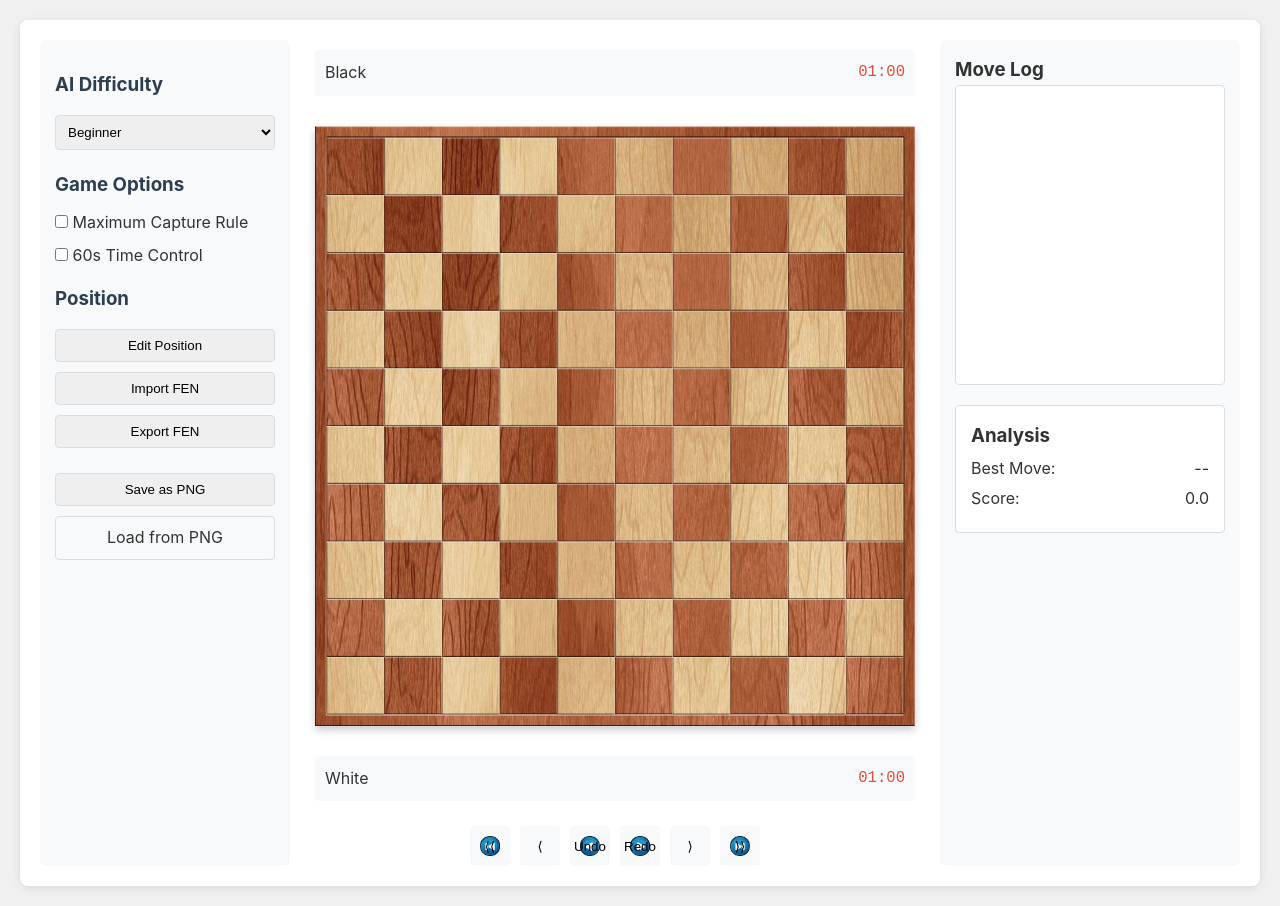
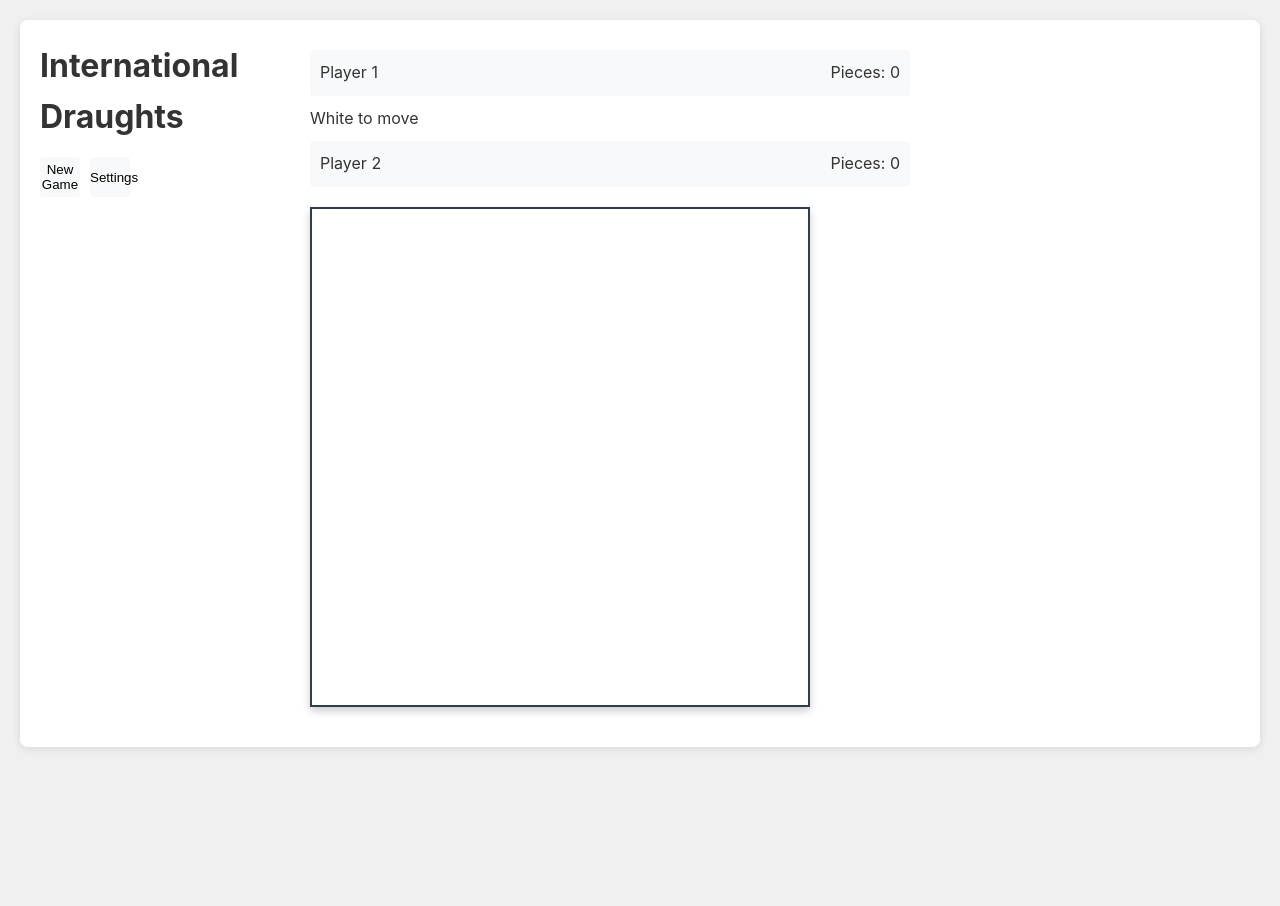
Before and after one commit to codewithheck/hectic-game, a plain HTML site: page game-app/index.html in a window 1280 px wide. After the commit the page ends 800 px from the top, so only its background shows below. Drawn offline with Linux system fonts and the light colour scheme; files that its build step writes are made by us from their sources; files whose address does not match are found by name.

Commit message:
Update index.html

```diff
--- a/game-app/index.html
+++ b/game-app/index.html
@@ -1,103 +1,57 @@
 <!DOCTYPE html>
-<html lang="en">
+<html lang="en" dir="ltr">
 <head>
     <meta charset="UTF-8">
     <meta name="viewport" content="width=device-width, initial-scale=1.0">
     <title>International Draughts</title>
-    <link rel="stylesheet" href="css/style.css">
-    <!-- html2canvas from local vendors directory -->
-    <script src="vendors/html2canvas.min.js"></script>
+    <link rel="stylesheet" href="view/styles/style.css">
+    <link rel="stylesheet" href="view/styles/board.css">
+    <link rel="stylesheet" href="view/styles/renderer.css">
+    <link rel="stylesheet" href="view/styles/settings.css">
+    <link rel="stylesheet" href="view/styles/notification.css">
+    <link rel="stylesheet" href="view/styles/history.css">
 </head>
 <body>
     <div class="game-container">
-        <!-- Left Panel: Game Controls -->
-        <div class="control-panel">
-            <div class="difficulty-selector">
-                <h3>AI Difficulty</h3>
-                <select id="difficulty-level">
-                    <option value="1">Beginner</option>
-                    <option value="2">Easy</option>
-                    <option value="3">Intermediate</option>
-                    <option value="4">Advanced</option>
-                    <option value="5">Expert</option>
-                    <option value="6">Grandmaster</option>
-                </select>
+        <!-- Header Section -->
+        <header class="game-header">
+            <h1>International Draughts</h1>
+            <div class="game-controls">
+                <button id="newGameBtn" class="control-button">New Game</button>
+                <button id="settingsBtn" class="control-button">Settings</button>
+            </div>
+        </header>
+
+        <!-- Main Game Section -->
+        <main class="game-main">
+            <!-- Left Panel - Game Info -->
+            <div class="game-info-panel">
+                <div class="player-info" id="player1Info">
+                    <span class="player-name">Player 1</span>
+                    <span class="player-score">Pieces: <span id="player1Score">0</span></span>
+                </div>
+
+                <!-- Game Status -->
+                <div class="game-status" id="gameStatus">
+                    White to move
+                </div>
+
+                <div class="player-info" id="player2Info">
+                    <span class="player-name">Player 2</span>
+                    <span class="player-score">Pieces: <span id="player2Score">0</span></span>
+                </div>
             </div>
 
-            <div class="game-options">
-                <h3>Game Options</h3>
-                <label>
-                    <input type="checkbox" id="max-capture-rule">
-                    Maximum Capture Rule
-                </label>
-                <label>
-                    <input type="checkbox" id="time-control">
-                    60s Time Control
-                </label>
+            <!-- Center - Game Board -->
+            <div class="board-container">
+                <div id="gameBoard" class="game-board"></div>
             </div>
 
-            <div class="position-controls">
-                <h3>Position</h3>
-                <button id="edit-mode">Edit Position</button>
-                <button id="import-fen">Import FEN</button>
-                <button id="export-fen">Export FEN</button>
-                <div class="png-controls">
-                    <button id="save-png">Save as PNG</button>
-                    <input type="file" id="load-png" accept="image/png">
-                    <label for="load-png" class="file-label">Load from PNG</label>
-                </div>
-            </div>
-        </div>
-
-        <!-- Center: Main Game Board -->
-        <div class="game-board-container">
-            <div class="player-info top">
-                <span class="player-name">Black</span>
-                <span class="timer" id="black-timer">01:00</span>
-            </div>
-
-            <div id="game-board" class="game-board"></div>
-
-            <div class="player-info bottom">
-                <span class="player-name">White</span>
-                <span class="timer" id="white-timer">01:00</span>
-            </div>
-
-            <div class="game-controls">
-                <button id="first-move">⟨⟨</button>
-                <button id="prev-move">⟨</button>
-                <button id="undo">Undo</button>
-                <button id="redo">Redo</button>
-                <button id="next-move">⟩</button>
-                <button id="last-move">⟩⟩</button>
-            </div>
-        </div>
-
-        <!-- Right Panel: Game Information -->
-        <div class="info-panel">
-            <div class="move-log">
-                <h3>Move Log</h3>
-                <div id="move-history" class="scrollable"></div>
-            </div>
-
-            <div class="analysis">
-                <h3>Analysis</h3>
-                <div class="evaluation">
-                    <span>Best Move: </span>
-                    <span id="best-move">--</span>
-                </div>
-                <div class="evaluation">
-                    <span>Score: </span>
-                    <span id="eval-score">0.0</span>
-                </div>
-            </div>
-        </div>
+            <!-- Right Panel - Move History -->
+            <div class="history-container" id="moveHistory"></div>
+        </main>
     </div>
 
-    <!-- Hidden canvas for PNG processing -->
-    <canvas id="png-processor" style="display: none;"></canvas>
-
-    <!-- Main application script -->
     <script type="module" src="src/main.js"></script>
 </body>
 </html>
```
